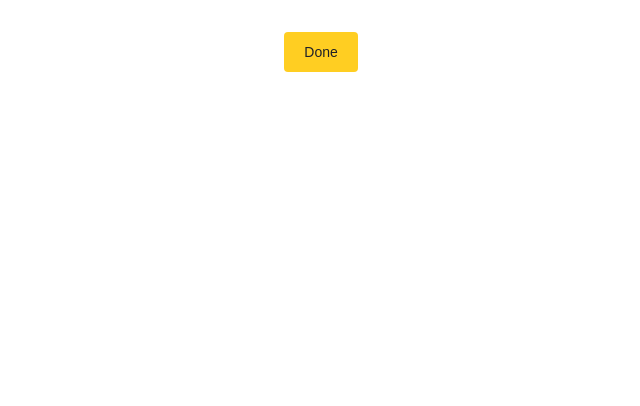
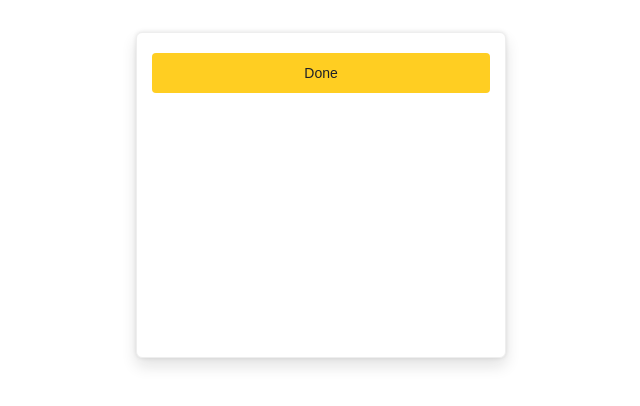
Before and after one commit to numofran6/ellty-form, a React (Vite) app: page / in a window 1280 px wide. Shown: the top 406 px of the page, without its empty margins (319-959 px from the left). Built offline with nearby package versions, Linux system fonts and the light colour scheme.

Commit message:
feat: add Card and CardFooter components

```diff
--- a/src/App.jsx
+++ b/src/App.jsx
@@ -1,13 +1,16 @@
-import { Button } from './components'
-import './App.css'
+import { Button, Card, CardFooter } from './components';
+import './App.css';
 
 function App() {
-
-  return (
-    <>
-    <Button>Done</Button>
-    </>
-  )
+	return (
+		<>
+			<Card>
+				<CardFooter>
+					<Button width={'100%'}>Done</Button>
+				</CardFooter>
+			</Card>
+		</>
+	);
 }
 
-export default App
+export default App;
--- a/src/components/button/Button.jsx
+++ b/src/components/button/Button.jsx
@@ -1,9 +1,10 @@
 import './Button.css';
 
-const Button = ({ children, className, ...additionalProps }) => {
+const Button = ({ children, className = '', width, style, ...additionalProps }) => {
 	const props = {
 		...additionalProps,
 		className: `ellty-button ${className}`,
+		style: {width, ...style}
 	};
 
 	return <button {...props}>{children}</button>;
--- /dev/null
+++ b/src/components/card/Card.css
@@ -0,0 +1,19 @@
+.ellty-card {
+	display: flex;
+	flex-direction: column;
+
+	width: 370px;
+	height: 326px;
+	padding: 10px 0px;
+
+	background: #FFFFFF;
+
+	border: 1px solid #EEEEEE;
+	box-shadow: 0px 0px 4px rgba(20, 20, 20, 0.1), 0px 8px 15px rgba(20, 20, 20, 0.12);
+	border-radius: 6px;
+	box-sizing: border-box;
+}
+
+.ellty-card-footer {
+	padding: 10px 15px;
+}
--- /dev/null
+++ b/src/components/card/Card.jsx
@@ -0,0 +1,12 @@
+import './Card.css';
+
+const Card = ({ children, className = '', ...remainingProps }) => {
+	const props = {
+		...remainingProps,
+		className: `ellty-card ${className}`,
+	};
+
+	return <div {...props}>{children}</div>;
+};
+
+export default Card;
--- /dev/null
+++ b/src/components/card/CardFooter.jsx
@@ -0,0 +1,12 @@
+import './Card.css';
+
+const CardFooter = ({ children, className = '', ...remainingProps }) => {
+	const props = {
+		...remainingProps,
+		className: `ellty-card-footer ${className}`,
+	};
+
+	return <div {...props}>{children}</div>;
+};
+
+export default CardFooter;
--- a/src/components/index.js
+++ b/src/components/index.js
@@ -1,3 +1,5 @@
 import Button from "./button/Button"
+import Card from "./card/Card"
+import CardFooter from "./card/CardFooter"
 
-export { Button }
+export { Button, Card, CardFooter }
```
